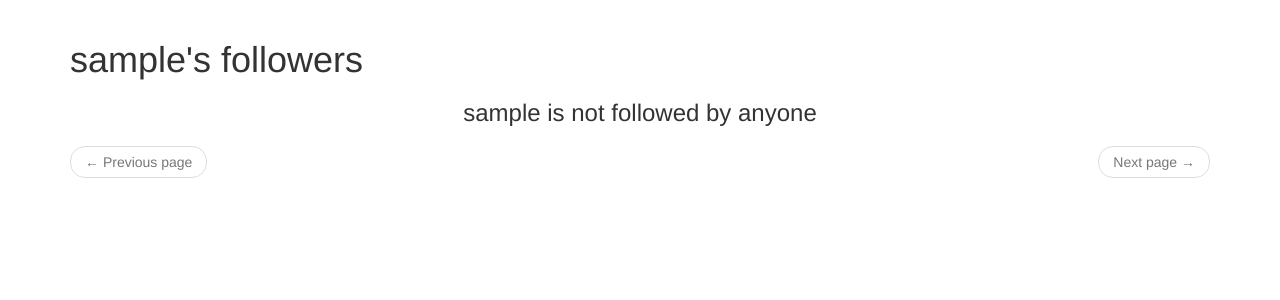
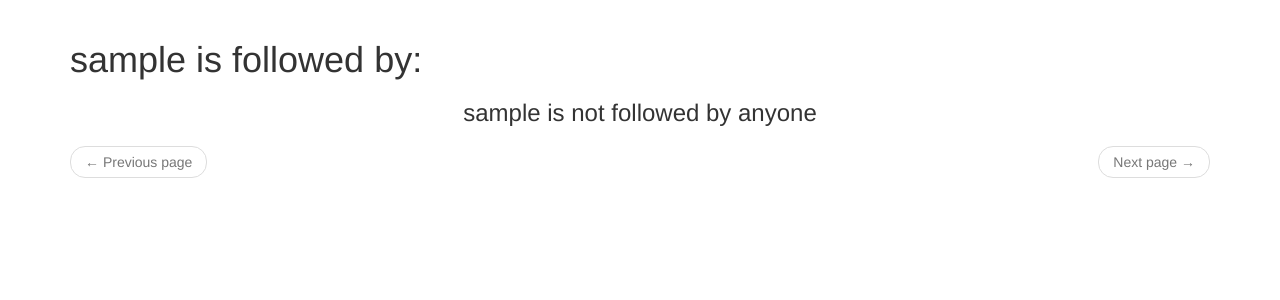
Before and after one commit to Jonathan-Cao/DareToWinWebapp, a Flask app: a page that uses app/templates/followers.html in a window 1280 px wide. Shown: the part 52-352 px from the top of the page. Run offline with Flask 2, Linux system fonts and the light colour scheme; the visitor is signed in with stand-in values (Sample User, id 1); data comes from the database, SQL or seed files in the repository; data that the repository does not hold is empty; some libraries are stand-ins or nearby versions.

Commit message:
Update followers.html

```diff
--- a/app/templates/followers.html
+++ b/app/templates/followers.html
@@ -1,7 +1,7 @@
 {% extends "base.html" %}
 
 {% block app_content %}
-    <h1>{{ user.username }}'s followers</h1>
+    <h1>{{ user.username }} is followed by:</h1>
     {% if not followers %}
         <h3 style="text-align: center;">
             {{ user.username }} is not followed by anyone
```
